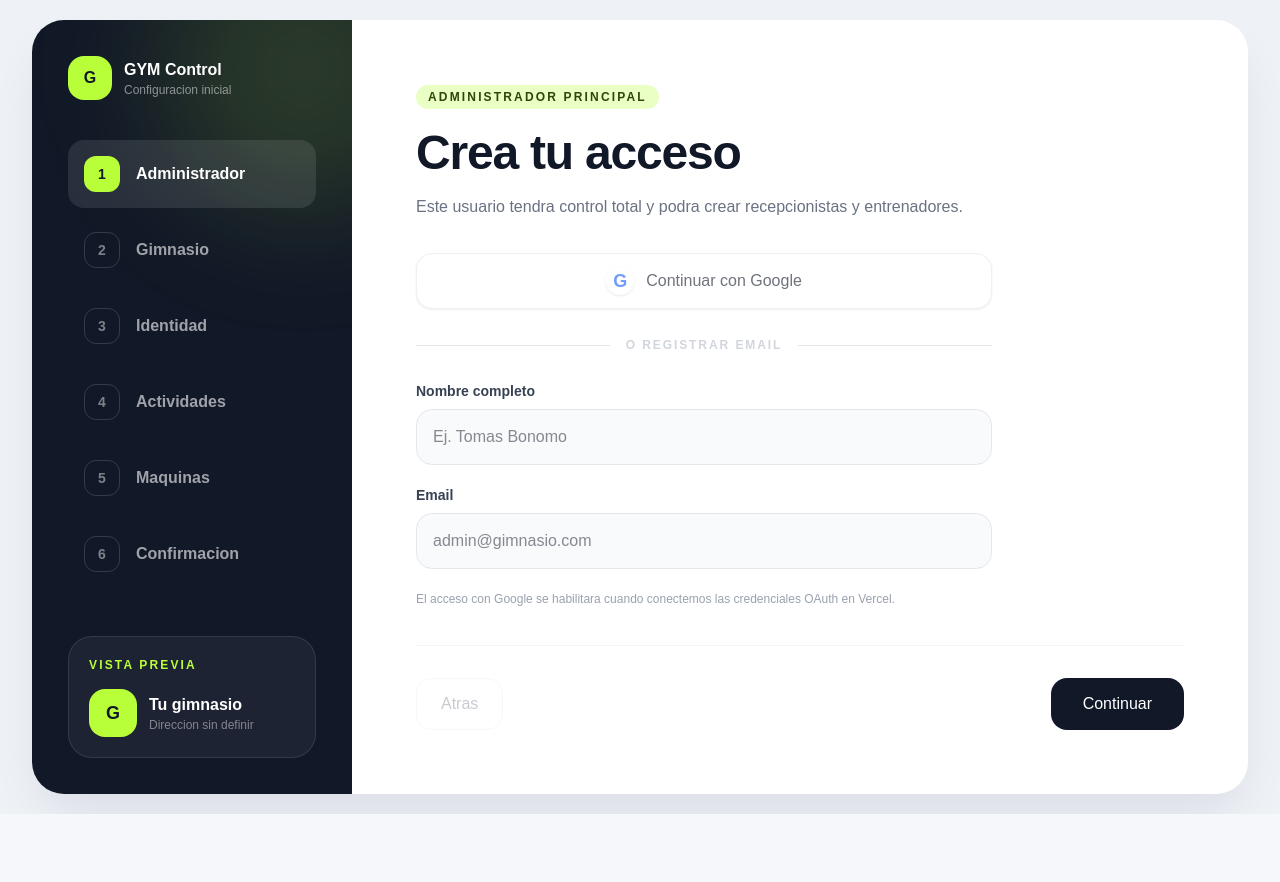
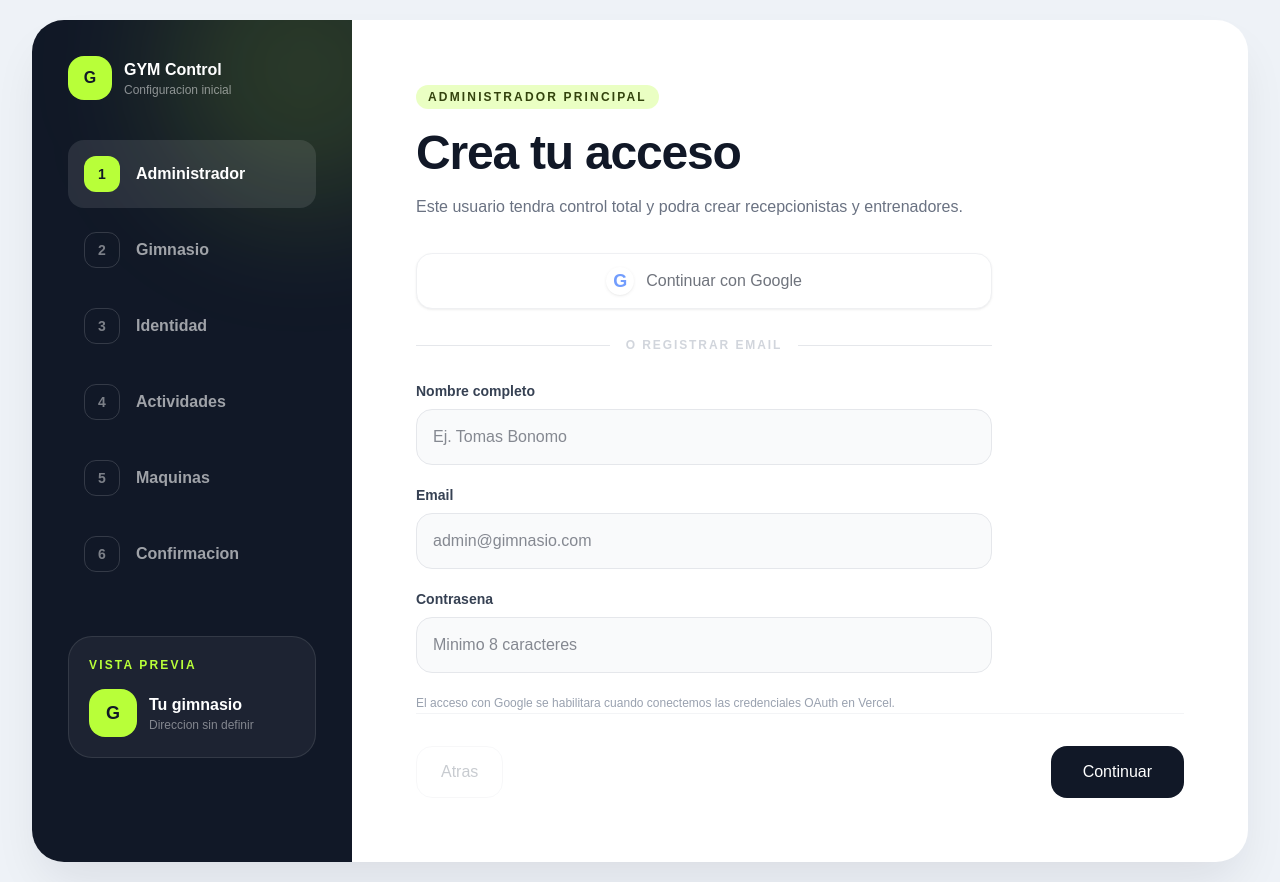
Before and after one commit to Tomi2837/GYMapps, a Next.js app: page /onboarding in a window 1280 px wide. Before the commit the page ends 814 px from the top, so only its background shows below. Built offline with nearby package versions, Linux system fonts and the light colour scheme.

Commit message:
feat: add administrator password field

```diff
--- a/src/app/onboarding/step-admin.tsx
+++ b/src/app/onboarding/step-admin.tsx
@@ -46,6 +46,16 @@ export function StepAdmin({ value, onChange }: { value: AdminSetup; onChange: (v
             placeholder="admin@gimnasio.com"
           />
         </label>
+        <label>
+          <span className="mb-2 block text-sm font-bold text-gray-700">Contrasena</span>
+          <input
+            type="password"
+            value={value.password}
+            onChange={(event) => onChange({ ...value, password: event.target.value })}
+            className="h-14 w-full rounded-2xl border border-gray-200 bg-gray-50 px-4 outline-none transition focus:border-[#111827] focus:bg-white"
+            placeholder="Minimo 8 caracteres"
+          />
+        </label>
       </div>
 
       <p className="mt-5 max-w-xl text-xs leading-5 text-gray-400">
```
